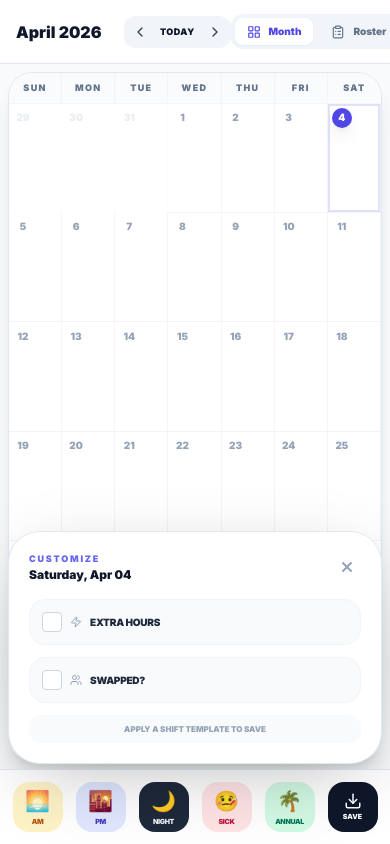
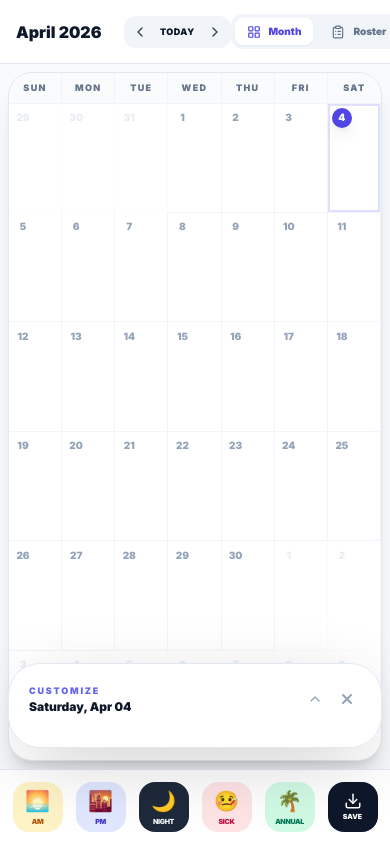
Before and after one commit to TNRProtography/shift-work-calendar, a React (Vite) app: page / in a window 390 px wide. Built offline with nearby package versions, Linux system fonts and the light colour scheme.

Commit message:
Improve mobile calendar panel and sync

```diff
--- a/App.tsx
+++ b/App.tsx
@@ -64,6 +64,7 @@ const App: React.FC = () => {
   const [swappedWith, setSwappedWith] = useState('');
   const [isExtraHoursChecked, setIsExtraHoursChecked] = useState(false);
   const [extraHoursType, setExtraHoursType] = useState<'before' | 'after'>('after');
+  const [isDetailsExpanded, setIsDetailsExpanded] = useState(false);
 
   // --- Initial Load ---
   useEffect(() => {
@@ -201,6 +202,9 @@ const App: React.FC = () => {
     setExtraHoursType('after');
   };
 
+  const selectedShift = selectedDate ? getShiftForDate(selectedDate) : null;
+  const selectedTemplate = selectedShift ? templates.find(t => t.id === selectedShift.templateId) : null;
+
   return (
     <div className="h-full flex flex-col md:flex-row bg-slate-50 text-slate-900 overflow-hidden">
 
@@ -277,7 +281,7 @@ const App: React.FC = () => {
         {/* View Content */}
         <div className="flex-1 overflow-hidden flex flex-col p-2 md:p-4 lg:p-6">
           {view === 'Month' ? (
-            <div className="flex-1 flex flex-col bg-white rounded-[1.5rem] md:rounded-[2.5rem] shadow-xl border border-slate-200 overflow-hidden">
+            <div className="flex-1 flex flex-col bg-white rounded-[1.5rem] md:rounded-[2.5rem] shadow-xl border border-slate-200 overflow-hidden transition-all duration-300 ease-out">
               <div className="calendar-grid border-b border-slate-100 bg-slate-50/80 shrink-0">
                 {DAYS.map(day => (
                   <div key={day} className="py-2 md:py-4 text-center text-[9px] font-black text-slate-500 uppercase tracking-[0.15em] border-r border-slate-100 last:border-0">
@@ -298,7 +302,7 @@ const App: React.FC = () => {
                       key={`${date.toISOString()}-${idx}`}
                       onClick={() => setSelectedDate(date)}
                       className={`
-                        p-1 md:p-2 border-r border-b border-slate-100 cursor-pointer group transition-all relative flex flex-col items-center justify-between
+                        p-1 md:p-2 border-r border-b border-slate-100 cursor-pointer group transition-all duration-300 ease-out relative flex flex-col items-center justify-between
                         ${!isCurrentMonth ? 'bg-slate-50/40 opacity-20' : 'bg-white hover:bg-indigo-50/40'}
                         ${isSelected ? 'ring-2 md:ring-4 ring-inset ring-indigo-500/20 bg-indigo-50/30 z-10' : ''}
                       `}
@@ -323,7 +327,7 @@ const App: React.FC = () => {
                       <div className="flex-1 w-full flex items-center justify-center">
                         {shift && template ? (
                           <div className={`
-                            w-full h-full max-h-[80%] rounded-xl md:rounded-2xl border flex flex-col items-center justify-center shadow-sm relative overflow-hidden transition-all
+                            w-full h-full max-h-[80%] rounded-xl md:rounded-2xl border flex flex-col items-center justify-center shadow-sm relative overflow-hidden transition-all duration-300 ease-out
                             ${template.color} ${isSelected ? 'scale-105 shadow-md' : 'scale-100'}
                           `}>
                             <span className="text-base md:text-3xl filter drop-shadow-sm">{template.icon}</span>
@@ -365,7 +369,7 @@ const App: React.FC = () => {
                   const template = templates.find(t => t.id === shift.templateId);
                   if (!template) return null;
                   return (
-                    <div key={shift.id} className="bg-white p-4 rounded-3xl shadow-sm border border-slate-200 flex items-center gap-4 group hover:shadow-md transition-all">
+                    <div key={shift.id} className="bg-white p-4 rounded-3xl shadow-sm border border-slate-200 flex items-center gap-4 group hover:shadow-md transition-all duration-300 ease-out hover:-translate-y-0.5">
                       <div className="flex flex-col items-center justify-center bg-slate-50 w-14 h-14 md:w-16 md:h-16 rounded-2xl border border-slate-100 shrink-0">
                         <span className="text-[9px] font-black text-slate-400 uppercase">{format(parseISO(shift.date), 'MMM')}</span>
                         <span className="text-lg font-black text-slate-900 leading-none">{format(parseISO(shift.date), 'dd')}</span>
@@ -393,7 +397,7 @@ const App: React.FC = () => {
                           href={ExportService.getGoogleCalendarLink(shift, template)}
                           target="_blank"
                           rel="noopener noreferrer"
-                          className="p-2 text-indigo-600 hover:bg-indigo-600 hover:text-white rounded-xl transition-all border border-indigo-100 shadow-sm"
+                          className="p-2 text-indigo-600 hover:bg-indigo-600 hover:text-white rounded-xl transition-all duration-300 ease-out border border-indigo-100 shadow-sm"
                           title="Google Sync"
                         >
                           <ExternalLink size={16} />
@@ -419,7 +423,7 @@ const App: React.FC = () => {
             <button
               key={t.id}
               onClick={() => handleAddShift(t)}
-                className={`flex flex-col items-center justify-center min-w-[50px] aspect-square rounded-2xl border transition-all ${t.color.split(' ')[0]} ${t.color.split(' ')[1]} border-transparent active:scale-90`}
+              className={`flex flex-col items-center justify-center min-w-[50px] aspect-square rounded-2xl border transition-all duration-300 ease-out ${t.color.split(' ')[0]} ${t.color.split(' ')[1]} border-transparent active:scale-90`}
             >
                 <span className="text-xl">{t.icon}</span>
                 <span className="text-[7px] font-black uppercase mt-0.5 tracking-tighter">{t.name.split(' ')[0]}</span>
@@ -427,7 +431,7 @@ const App: React.FC = () => {
             ))}
             <button
               onClick={() => ExportService.generateICS(shifts, templates)}
-              className="flex flex-col items-center justify-center min-w-[50px] aspect-square rounded-2xl bg-slate-900 text-white border border-transparent active:scale-90"
+              className="flex flex-col items-center justify-center min-w-[50px] aspect-square rounded-2xl bg-slate-900 text-white border border-transparent transition-all duration-300 ease-out active:scale-90"
             >
               <Download size={18} />
               <span className="text-[7px] font-black uppercase mt-0.5">Save</span>
@@ -475,20 +479,29 @@ const App: React.FC = () => {
 
       {/* Details Adjustment Panel */}
       {selectedDate && (
-        <div className="fixed bottom-20 md:bottom-10 right-2 md:right-10 z-40 w-[calc(100%-1rem)] md:w-80">
-          <div className="bg-white p-5 rounded-[2rem] shadow-[0_20px_80px_-20px_rgba(0,0,0,0.3)] border border-slate-200 animate-in slide-in-from-bottom-6 duration-300">
-            <div className="flex justify-between items-center mb-4">
+        <div className="fixed bottom-24 md:bottom-10 right-2 md:right-10 z-40 w-[calc(100%-1rem)] md:w-80">
+          <div className="bg-white/95 backdrop-blur p-5 rounded-[2rem] shadow-[0_20px_80px_-20px_rgba(0,0,0,0.3)] border border-slate-200 animate-in slide-in-from-bottom-6 duration-300">
+            <div className="flex justify-between items-center mb-3">
               <div className="flex flex-col">
                 <span className="font-black text-[9px] uppercase text-indigo-500 tracking-[0.2em] mb-0.5">Customize</span>
                 <span className="text-xs font-black text-slate-900">{format(selectedDate, 'EEEE, MMM dd')}</span>
               </div>
-              <button onClick={() => setSelectedDate(null)} className="p-1.5 hover:bg-slate-100 rounded-full text-slate-400"><X size={16} strokeWidth={3} /></button>
+              <div className="flex items-center gap-1">
+                <button
+                  onClick={() => setIsDetailsExpanded(!isDetailsExpanded)}
+                  className="md:hidden p-1.5 hover:bg-slate-100 rounded-full text-slate-400 transition-all duration-300 ease-out"
+                  aria-label={isDetailsExpanded ? 'Collapse details' : 'Expand details'}
+                >
+                  <ChevronRight size={16} className={`transition-transform duration-300 ease-out ${isDetailsExpanded ? 'rotate-90' : '-rotate-90'}`} />
+                </button>
+                <button onClick={() => setSelectedDate(null)} className="p-1.5 hover:bg-slate-100 rounded-full text-slate-400 transition-all duration-300 ease-out"><X size={16} strokeWidth={3} /></button>
+              </div>
             </div>
 
-            <div className="space-y-3">
+            <div className={`space-y-3 transition-all duration-300 ease-out overflow-hidden md:max-h-none md:opacity-100 ${isDetailsExpanded ? 'max-h-[60vh] opacity-100 overflow-y-auto pr-1' : 'max-h-0 opacity-0 md:opacity-100'}`}>
               <div
                 onClick={() => setIsExtraHoursChecked(!isExtraHoursChecked)}
-                className={`flex items-center justify-between p-3 rounded-2xl border transition-all ${isExtraHoursChecked ? 'bg-rose-50 border-rose-200 shadow-sm' : 'bg-slate-50 border-slate-100'}`}
+                className={`flex items-center justify-between p-3 rounded-2xl border transition-all duration-300 ease-out ${isExtraHoursChecked ? 'bg-rose-50 border-rose-200 shadow-sm' : 'bg-slate-50 border-slate-100'}`}
               >
                 <div className="flex items-center gap-2">
                   <div className={`w-5 h-5 rounded flex items-center justify-center transition-all ${isExtraHoursChecked ? 'bg-rose-600 text-white shadow-sm' : 'bg-white border border-slate-300 text-transparent'}`}>
@@ -507,7 +520,7 @@ const App: React.FC = () => {
                     <button
                       key={type}
                       onClick={() => setExtraHoursType(type as 'before' | 'after')}
-                      className={`flex-1 py-1.5 rounded-lg text-[9px] font-black uppercase tracking-widest transition-all ${extraHoursType === type ? 'bg-white shadow text-rose-600' : 'text-slate-500'}`}
+                      className={`flex-1 py-1.5 rounded-lg text-[9px] font-black uppercase tracking-widest transition-all duration-300 ease-out ${extraHoursType === type ? 'bg-white shadow text-rose-600' : 'text-slate-500'}`}
                     >
                       {type}
                     </button>
@@ -517,7 +530,7 @@ const App: React.FC = () => {
 
               <div
                 onClick={() => setSwapped(!swapped)}
-                className={`flex items-center justify-between p-3 rounded-2xl border transition-all ${swapped ? 'bg-amber-50 border-amber-200 shadow-sm' : 'bg-slate-50 border-slate-100'}`}
+                className={`flex items-center justify-between p-3 rounded-2xl border transition-all duration-300 ease-out ${swapped ? 'bg-amber-50 border-amber-200 shadow-sm' : 'bg-slate-50 border-slate-100'}`}
               >
                 <div className="flex items-center gap-2">
                     <div className={`w-5 h-5 rounded flex items-center justify-center transition-all ${swapped ? 'bg-amber-600 text-white shadow-sm' : 'bg-white border border-slate-300 text-transparent'}`}>
@@ -542,6 +555,17 @@ const App: React.FC = () => {
                 </div>
               )}
 
+              {selectedShift && selectedTemplate && (
+                <a
+                  href={ExportService.getGoogleCalendarLink(selectedShift, selectedTemplate)}
+                  target="_blank"
+                  rel="noopener noreferrer"
+                  className="w-full flex items-center justify-center gap-2 py-3 rounded-xl bg-indigo-600 text-white font-black uppercase text-[10px] tracking-widest shadow-lg transition-all duration-300 ease-out hover:bg-indigo-700"
+                >
+                  <ExternalLink size={14} /> Sync to Google Calendar
+                </a>
+              )}
+
               <div className="text-[8px] text-slate-400 font-black uppercase text-center bg-slate-50 p-2 rounded-xl">
                 Apply a shift template to save
               </div>
```
Lines whose indentation alone changed are shown as unchanged.
